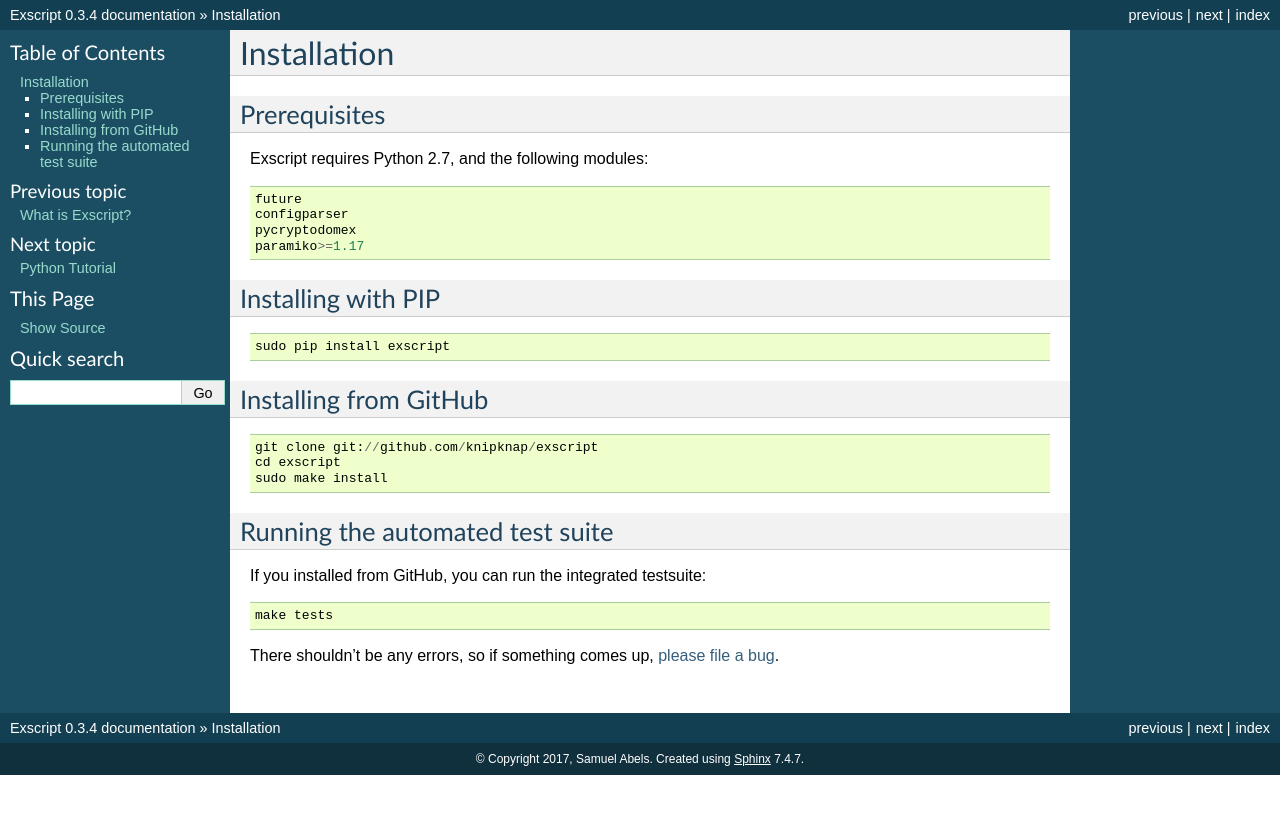
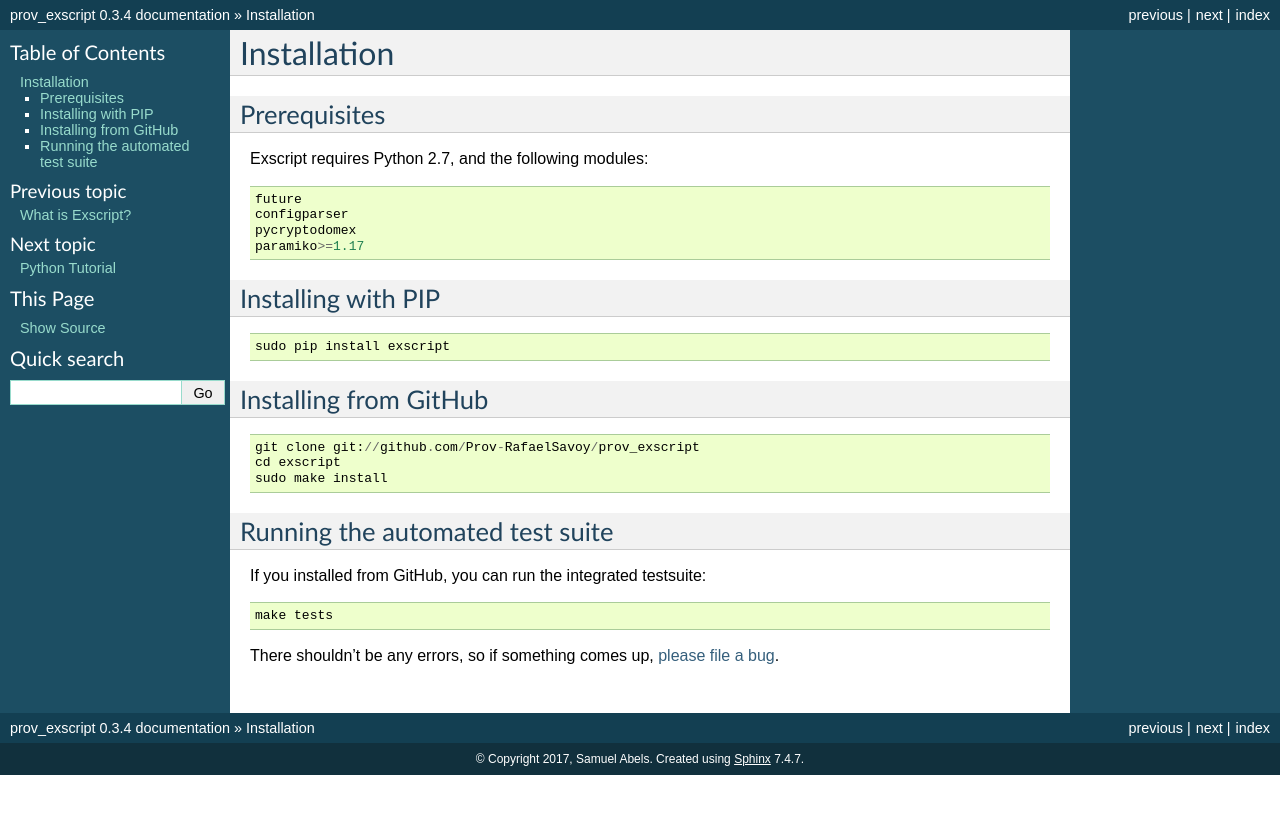
Before and after one commit to Prov-RafaelSavoy/prov_exscript, a Sphinx documentation site: the page built from doc/install.rst, in a window 1280 px wide. Shown: the top 814 px of the page. Built offline with Sphinx 7.4.7, drawn with Linux system fonts in a browser that asks for light colours; pages that are not in the unit, such as notebooks, are missing from menus.

Commit message:
changing project name

```diff
--- a/doc/conf.py
+++ b/doc/conf.py
@@ -20,10 +20,10 @@
 
 # Auto-generate API documentation.
 from sphinx.apidoc import main
-apidoc_exclude = [os.path.join('..', 'Exscript', 'interpreter'),
-                  os.path.join('..', 'Exscript', 'external'),
-                  os.path.join('..', 'Exscript', 'parselib'),
-                  os.path.join('..', 'Exscript', 'workqueue')]
+apidoc_exclude = [os.path.join('..', 'prov_exscript', 'interpreter'),
+                  os.path.join('..', 'prov_exscript', 'external'),
+                  os.path.join('..', 'prov_exscript', 'parselib'),
+                  os.path.join('..', 'prov_exscript', 'workqueue')]
 main(['-d5', '-Mef', '-o', '.', '../Exscript']
      + [os.path.abspath(p) for p in apidoc_exclude])
 
@@ -54,7 +54,7 @@
 master_doc = 'index'
 
 # General information about the project.
-project = u'Exscript'
+project = u'prov_exscript'
 copyright = u'2017, Samuel Abels'
 
 # The version info for the project you're documenting, acts as replacement for
@@ -178,7 +178,7 @@
 #html_file_suffix = None
 
 # Output file base name for HTML help builder.
-htmlhelp_basename = 'Exscript'
+htmlhelp_basename = 'prov_exscript'
 
 
 # -- Options for LaTeX output --------------------------------------------------
@@ -227,7 +227,7 @@
 # One entry per manual page. List of tuples
 # (source start file, name, description, authors, manual section).
 man_pages = [
-    ('index', 'exscript', u'Exscript Documentation',
+    ('index', 'prov_exscript', u'Exscript Documentation',
      [u'Samuel Abels'], 1)
 ]
 
@@ -241,8 +241,8 @@
 # (source start file, target name, title, author,
 #  dir menu entry, description, category)
 texinfo_documents = [
-  ('index', 'Exscript', u'Exscript Documentation',
-   u'Samuel Abels', 'Exscript', 'One line description of project.',
+  ('index', 'prov_exscript', u'Exscript Documentation',
+   u'Samuel Abels', 'prov_exscript', 'One line description of project.',
    'Miscellaneous'),
 ]
 
@@ -259,7 +259,7 @@
 # -- Options for Epub output ---------------------------------------------------
 
 # Bibliographic Dublin Core info.
-epub_title = u'Exscript'
+epub_title = u'prov_exscript'
 epub_author = u'Samuel Abels'
 epub_publisher = u'Samuel Abels'
 epub_copyright = u'2017, Samuel Abels'
--- a/doc/index.rst
+++ b/doc/index.rst
@@ -12,10 +12,10 @@
     :alt: Code Climate
 
 .. image:: https://img.shields.io/github/stars/knipknap/exscript.svg
-    :target: https://github.com/knipknap/exscript/stargazers
+    :target: https://github.com/Prov-RafaelSavoy/prov_exscript/stargazers
 
 .. image:: https://img.shields.io/github/license/knipknap/exscript.svg
-    :target: https://github.com/knipknap/exscript/blob/master/COPYING
+    :target: https://github.com/Prov-RafaelSavoy/prov_exscript/blob/master/COPYING
 
 |
 What is Exscript?
@@ -40,7 +40,7 @@
 
 Make sure to check out the :doc:`python_tutorial`.
 You may also want to look at the
-`Python examples <https://github.com/knipknap/exscript/tree/master/demos/>`_.
+`Python examples <https://github.com/Prov-RafaelSavoy/prov_exscript/tree/master/demos/>`_.
 
 Using the Exscript command line tool
 ------------------------------------
--- a/doc/install.rst
+++ b/doc/install.rst
@@ -20,7 +20,7 @@
 
 ::
 
-	git clone git://github.com/knipknap/exscript
+	git clone git://github.com/Prov-RafaelSavoy/prov_exscript
 	cd exscript
 	sudo make install
 
@@ -32,4 +32,4 @@
 	make tests
 
 There shouldn't be any errors, so if something comes up,
-`please file a bug <https://github.com/knipknap/exscript/issues>`_.
+`please file a bug <https://github.com/Prov-RafaelSavoy/prov_exscript/issues>`_.
```
Also changed, not shown: setup.py (+5 -5 lines).
